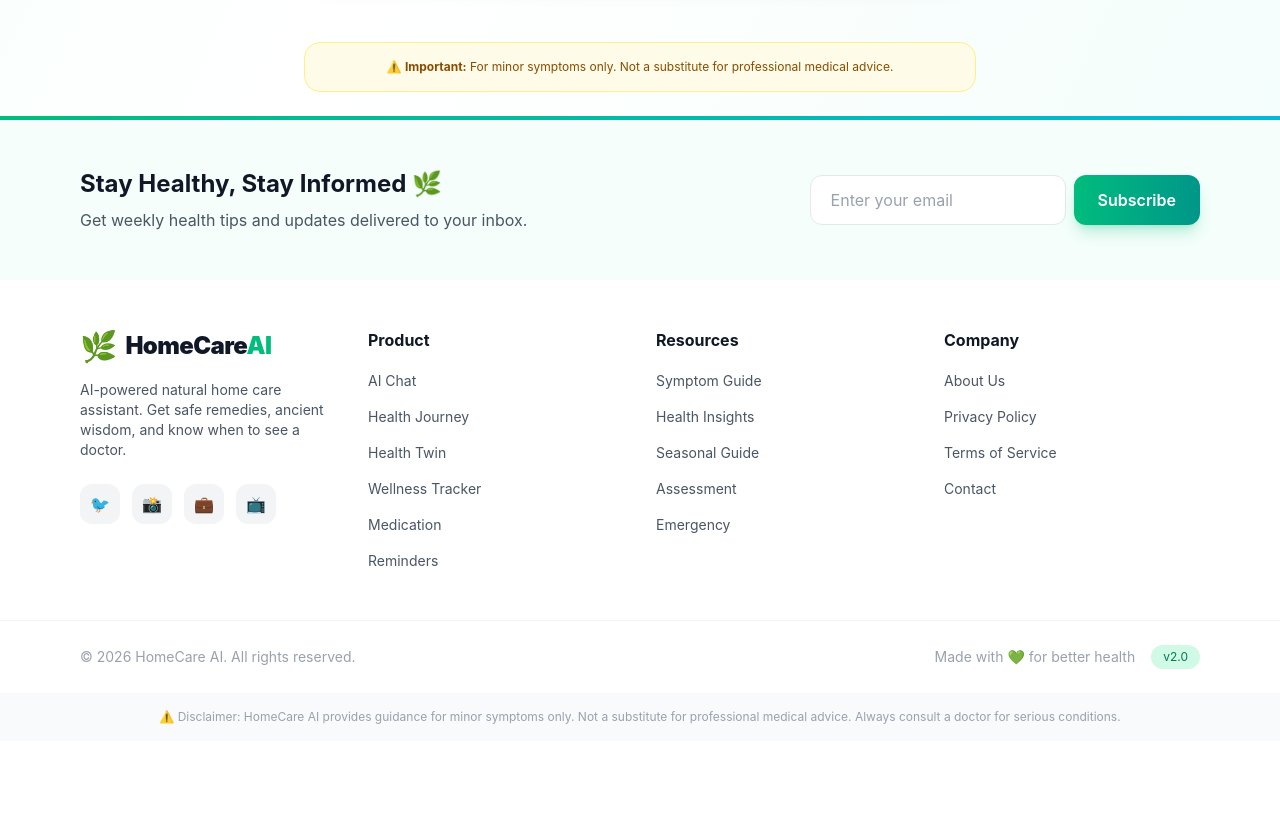
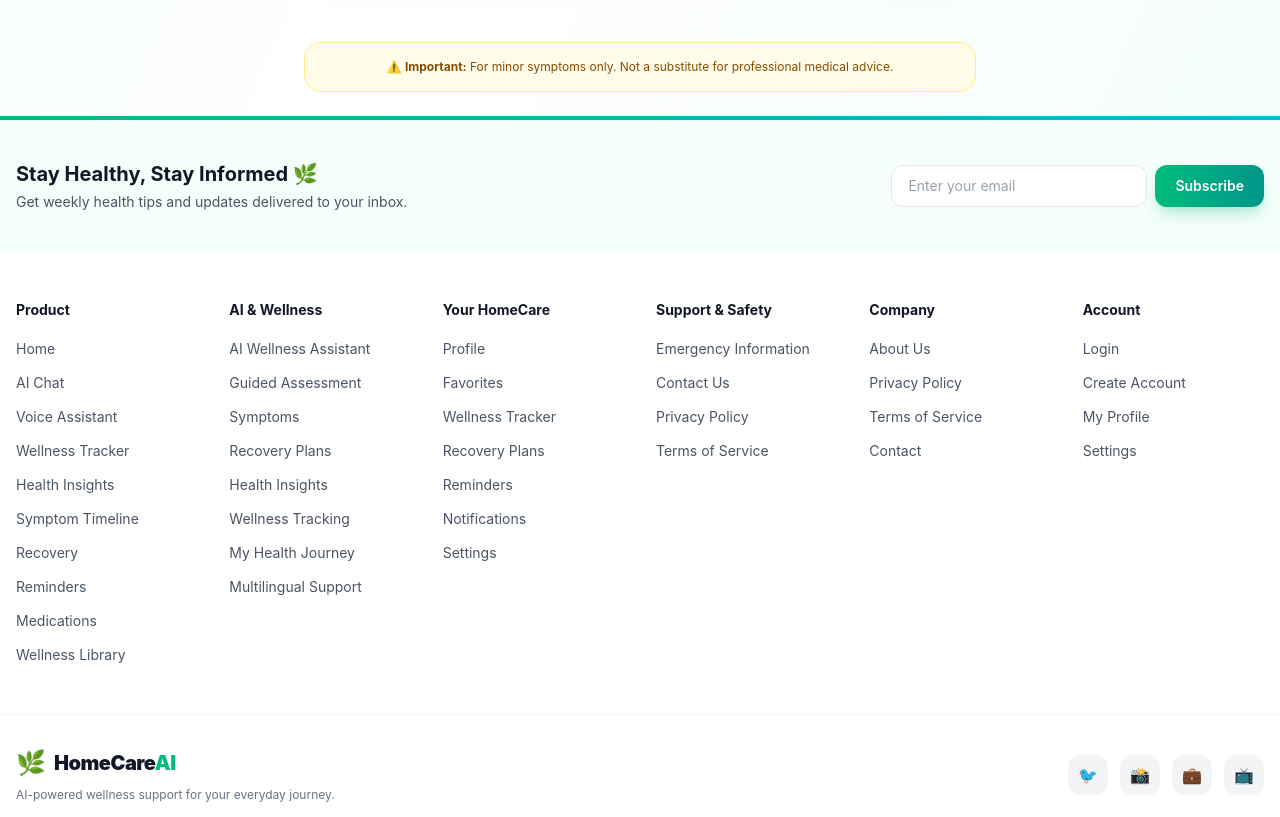
Before and after one commit to bossoftraning007/homecareai, a Next.js app in the folder frontend/: page /home in a window 1280 px wide. Shown: the part 1980-2797 px from the top of the page. Before the commit the page ends 2721 px from the top, so only its background shows below. Built offline with nearby package versions, Linux system fonts and the light colour scheme; no server answers.

Commit message:
feat: Comprehensive footer with all links organized

```diff
--- a/frontend/components/Footer.tsx
+++ b/frontend/components/Footer.tsx
@@ -2,29 +2,56 @@
 
 import { useTheme } from "next-themes";
 import Link from "next/link";
-import { motion } from "framer-motion";
 
 const footerLinks = {
   product: [
+    { label: "Home", href: "/" },
     { label: "AI Chat", href: "/chat" },
-    { label: "Health Journey", href: "/journey" },
-    { label: "Health Twin", href: "/recovery" },
+    { label: "Voice Assistant", href: "/voice" },
     { label: "Wellness Tracker", href: "/tracker" },
-    { label: "Medication", href: "/medications" },
+    { label: "Health Insights", href: "/insights" },
+    { label: "Symptom Timeline", href: "/symptoms-timeline" },
+    { label: "Recovery", href: "/recovery" },
     { label: "Reminders", href: "/reminders" },
+    { label: "Medications", href: "/medications" },
+    { label: "Wellness Library", href: "/library" },
   ],
-  resources: [
-    { label: "Symptom Guide", href: "/symptoms" },
+  aiWellness: [
+    { label: "AI Wellness Assistant", href: "/chat" },
+    { label: "Guided Assessment", href: "/questionnaire" },
+    { label: "Symptoms", href: "/symptoms" },
+    { label: "Recovery Plans", href: "/recovery" },
     { label: "Health Insights", href: "/insights" },
-    { label: "Seasonal Guide", href: "/seasonal" },
-    { label: "Assessment", href: "/questionnaire" },
-    { label: "Emergency", href: "/emergency" },
+    { label: "Wellness Tracking", href: "/tracker" },
+    { label: "My Health Journey", href: "/journey" },
+    { label: "Multilingual Support", href: "/chat" },
+  ],
+  yourHomecare: [
+    { label: "Profile", href: "/profile" },
+    { label: "Favorites", href: "/favorites" },
+    { label: "Wellness Tracker", href: "/tracker" },
+    { label: "Recovery Plans", href: "/recovery" },
+    { label: "Reminders", href: "/reminders" },
+    { label: "Notifications", href: "/notifications" },
+    { label: "Settings", href: "/settings" },
+  ],
+  supportSafety: [
+    { label: "Emergency Information", href: "/emergency" },
+    { label: "Contact Us", href: "/contact" },
+    { label: "Privacy Policy", href: "/privacy" },
+    { label: "Terms of Service", href: "/terms" },
   ],
   company: [
     { label: "About Us", href: "/about" },
     { label: "Privacy Policy", href: "/privacy" },
     { label: "Terms of Service", href: "/terms" },
     { label: "Contact", href: "/contact" },
+  ],
+  account: [
+    { label: "Login", href: "/login" },
+    { label: "Create Account", href: "/login" },
+    { label: "My Profile", href: "/profile" },
+    { label: "Settings", href: "/settings" },
   ],
 };
 
@@ -45,14 +72,14 @@ export default function Footer() {
       <div className="h-1 bg-gradient-to-r from-emerald-500 via-teal-500 to-cyan-500" />
 
       {/* Newsletter Section */}
-      <div className={`py-12 ${isDark ? "bg-gray-800/50" : "bg-emerald-50/50"}`}>
-        <div className="max-w-6xl mx-auto px-4">
+      <div className={`py-10 ${isDark ? "bg-gray-800/50" : "bg-emerald-50/50"}`}>
+        <div className="max-w-7xl mx-auto px-4">
           <div className="flex flex-col md:flex-row items-center justify-between gap-6">
             <div className="text-center md:text-left">
-              <h3 className={`text-2xl font-bold ${isDark ? "text-white" : "text-gray-900"}`}>
+              <h3 className={`text-xl font-bold ${isDark ? "text-white" : "text-gray-900"}`}>
                 Stay Healthy, Stay Informed 🌿
               </h3>
-              <p className={`mt-2 ${isDark ? "text-gray-400" : "text-gray-600"}`}>
+              <p className={`mt-1 text-sm ${isDark ? "text-gray-400" : "text-gray-600"}`}>
                 Get weekly health tips and updates delivered to your inbox.
               </p>
             </div>
@@ -60,13 +87,13 @@ export default function Footer() {
               <input
                 type="email"
                 placeholder="Enter your email"
-                className={`flex-1 md:w-64 px-5 py-3 rounded-xl outline-none transition-all ${
+                className={`flex-1 md:w-64 px-4 py-2.5 rounded-xl text-sm outline-none transition-all ${
                   isDark
                     ? "bg-gray-700 text-white placeholder:text-gray-400 focus:ring-2 focus:ring-emerald-500"
                     : "bg-white text-gray-900 placeholder:text-gray-400 border border-gray-200 focus:border-emerald-500"
                 }`}
               />
-              <button className="px-6 py-3 bg-gradient-to-r from-emerald-500 to-teal-600 text-white font-semibold rounded-xl shadow-lg shadow-emerald-500/25 hover:shadow-emerald-500/40 transition-all">
+              <button className="px-5 py-2.5 bg-gradient-to-r from-emerald-500 to-teal-600 text-white text-sm font-semibold rounded-xl shadow-lg shadow-emerald-500/25 hover:shadow-emerald-500/40 transition-all">
                 Subscribe
               </button>
             </div>
@@ -74,26 +101,154 @@ export default function Footer() {
         </div>
       </div>
 
-      {/* Main Footer */}
-      <div className="max-w-6xl mx-auto px-4 py-12">
-        <div className="grid grid-cols-1 md:grid-cols-4 gap-8">
-          {/* Brand */}
-          <div className="md:col-span-1">
-            <Link href="/" className="flex items-center gap-2 mb-4">
-              <motion.span
-                animate={{ rotate: [0, 10, -10, 0] }}
-                transition={{ duration: 3, repeat: Infinity }}
-                className="text-3xl"
-              >
-                🌿
-              </motion.span>
-              <span className={`text-2xl font-black tracking-tight ${isDark ? "text-white" : "text-gray-900"}`}>
-                HomeCare<span className="text-emerald-500">AI</span>
-              </span>
-            </Link>
-            <p className={`text-sm mb-6 ${isDark ? "text-gray-400" : "text-gray-600"}`}>
-              AI-powered natural home care assistant. Get safe remedies, ancient wisdom, and know when to see a doctor.
-            </p>
+      {/* Main Footer Links */}
+      <div className="max-w-7xl mx-auto px-4 py-12">
+        <div className="grid grid-cols-2 sm:grid-cols-3 md:grid-cols-5 lg:grid-cols-6 gap-8">
+          {/* Product */}
+          <div>
+            <h4 className={`font-bold mb-4 text-sm ${isDark ? "text-white" : "text-gray-900"}`}>
+              Product
+            </h4>
+            <ul className="space-y-2.5">
+              {footerLinks.product.map((link) => (
+                <li key={link.label}>
+                  <Link
+                    href={link.href}
+                    className={`text-sm transition-colors ${
+                      isDark ? "text-gray-400 hover:text-emerald-400" : "text-gray-600 hover:text-emerald-600"
+                    }`}
+                  >
+                    {link.label}
+                  </Link>
+                </li>
+              ))}
+            </ul>
+          </div>
+
+          {/* AI & Wellness */}
+          <div>
+            <h4 className={`font-bold mb-4 text-sm ${isDark ? "text-white" : "text-gray-900"}`}>
+              AI & Wellness
+            </h4>
+            <ul className="space-y-2.5">
+              {footerLinks.aiWellness.map((link) => (
+                <li key={link.label}>
+                  <Link
+                    href={link.href}
+                    className={`text-sm transition-colors ${
+                      isDark ? "text-gray-400 hover:text-emerald-400" : "text-gray-600 hover:text-emerald-600"
+                    }`}
+                  >
+                    {link.label}
+                  </Link>
+                </li>
+              ))}
+            </ul>
+          </div>
+
+          {/* Your HomeCare */}
+          <div>
+            <h4 className={`font-bold mb-4 text-sm ${isDark ? "text-white" : "text-gray-900"}`}>
+              Your HomeCare
+            </h4>
+            <ul className="space-y-2.5">
+              {footerLinks.yourHomecare.map((link) => (
+                <li key={link.label}>
+                  <Link
+                    href={link.href}
+                    className={`text-sm transition-colors ${
+                      isDark ? "text-gray-400 hover:text-emerald-400" : "text-gray-600 hover:text-emerald-600"
+                    }`}
+                  >
+                    {link.label}
+                  </Link>
+                </li>
+              ))}
+            </ul>
+          </div>
+
+          {/* Support & Safety */}
+          <div>
+            <h4 className={`font-bold mb-4 text-sm ${isDark ? "text-white" : "text-gray-900"}`}>
+              Support & Safety
+            </h4>
+            <ul className="space-y-2.5">
+              {footerLinks.supportSafety.map((link) => (
+                <li key={link.label}>
+                  <Link
+                    href={link.href}
+                    className={`text-sm transition-colors ${
+                      isDark ? "text-gray-400 hover:text-emerald-400" : "text-gray-600 hover:text-emerald-600"
+                    }`}
+                  >
+                    {link.label}
+                  </Link>
+                </li>
+              ))}
+            </ul>
+          </div>
+
+          {/* Company */}
+          <div>
+            <h4 className={`font-bold mb-4 text-sm ${isDark ? "text-white" : "text-gray-900"}`}>
+              Company
+            </h4>
+            <ul className="space-y-2.5">
+              {footerLinks.company.map((link) => (
+                <li key={link.label}>
+                  <Link
+                    href={link.href}
+                    className={`text-sm transition-colors ${
+                      isDark ? "text-gray-400 hover:text-emerald-400" : "text-gray-600 hover:text-emerald-600"
+                    }`}
+                  >
+                    {link.label}
+                  </Link>
+                </li>
+              ))}
+            </ul>
+          </div>
+
+          {/* Account */}
+          <div>
+            <h4 className={`font-bold mb-4 text-sm ${isDark ? "text-white" : "text-gray-900"}`}>
+              Account
+            </h4>
+            <ul className="space-y-2.5">
+              {footerLinks.account.map((link) => (
+                <li key={link.label}>
+                  <Link
+                    href={link.href}
+                    className={`text-sm transition-colors ${
+                      isDark ? "text-gray-400 hover:text-emerald-400" : "text-gray-600 hover:text-emerald-600"
+                    }`}
+                  >
+                    {link.label}
+                  </Link>
+                </li>
+              ))}
+            </ul>
+          </div>
+        </div>
+      </div>
+
+      {/* Brand & Social */}
+      <div className={`border-t ${isDark ? "border-gray-800" : "border-gray-100"}`}>
+        <div className="max-w-7xl mx-auto px-4 py-8">
+          <div className="flex flex-col md:flex-row items-center justify-between gap-6">
+            {/* Brand */}
+            <div className="flex flex-col items-center md:items-start gap-2">
+              <Link href="/" className="flex items-center gap-2">
+                <span className="text-2xl">🌿</span>
+                <span className={`text-xl font-black tracking-tight ${isDark ? "text-white" : "text-gray-900"}`}>
+                  HomeCare<span className="text-emerald-500">AI</span>
+                </span>
+              </Link>
+              <p className={`text-xs max-w-xs text-center md:text-left ${isDark ? "text-gray-500" : "text-gray-500"}`}>
+                AI-powered wellness support for your everyday journey.
+              </p>
+            </div>
+
             {/* Social Links */}
             <div className="flex gap-3">
               {socialLinks.map((social) => (
@@ -112,78 +267,21 @@ export default function Footer() {
               ))}
             </div>
           </div>
-
-          {/* Product Links */}
-          <div>
-            <h4 className={`font-bold mb-4 ${isDark ? "text-white" : "text-gray-900"}`}>Product</h4>
-            <ul className="space-y-3">
-              {footerLinks.product.map((link) => (
-                <li key={link.href}>
-                  <Link
-                    href={link.href}
-                    className={`text-sm transition-colors ${
-                      isDark ? "text-gray-400 hover:text-emerald-400" : "text-gray-600 hover:text-emerald-600"
-                    }`}
-                  >
-                    {link.label}
-                  </Link>
-                </li>
-              ))}
-            </ul>
-          </div>
-
-          {/* Resources Links */}
-          <div>
-            <h4 className={`font-bold mb-4 ${isDark ? "text-white" : "text-gray-900"}`}>Resources</h4>
-            <ul className="space-y-3">
-              {footerLinks.resources.map((link) => (
-                <li key={link.href}>
-                  <Link
-                    href={link.href}
-                    className={`text-sm transition-colors ${
-                      isDark ? "text-gray-400 hover:text-emerald-400" : "text-gray-600 hover:text-emerald-600"
-                    }`}
-                  >
-                    {link.label}
-                  </Link>
-                </li>
-              ))}
-            </ul>
-          </div>
-
-          {/* Company Links */}
-          <div>
-            <h4 className={`font-bold mb-4 ${isDark ? "text-white" : "text-gray-900"}`}>Company</h4>
-            <ul className="space-y-3">
-              {footerLinks.company.map((link) => (
-                <li key={link.href}>
-                  <Link
-                    href={link.href}
-                    className={`text-sm transition-colors ${
-                      isDark ? "text-gray-400 hover:text-emerald-400" : "text-gray-600 hover:text-emerald-600"
-                    }`}
-                  >
-                    {link.label}
-                  </Link>
-                </li>
-              ))}
-            </ul>
-          </div>
         </div>
       </div>
 
       {/* Bottom Bar */}
       <div className={`border-t ${isDark ? "border-gray-800" : "border-gray-100"}`}>
-        <div className="max-w-6xl mx-auto px-4 py-6">
-          <div className="flex flex-col md:flex-row items-center justify-between gap-4">
-            <p className={`text-sm ${isDark ? "text-gray-500" : "text-gray-400"}`}>
+        <div className="max-w-7xl mx-auto px-4 py-5">
+          <div className="flex flex-col md:flex-row items-center justify-between gap-3">
+            <p className={`text-xs ${isDark ? "text-gray-500" : "text-gray-400"}`}>
               © {new Date().getFullYear()} HomeCare AI. All rights reserved.
             </p>
             <div className="flex items-center gap-4">
-              <span className={`text-sm ${isDark ? "text-gray-500" : "text-gray-400"}`}>
+              <span className={`text-xs ${isDark ? "text-gray-500" : "text-gray-400"}`}>
                 Made with 💚 for better health
               </span>
-              <span className={`text-xs px-3 py-1 rounded-full ${
+              <span className={`text-xs px-2 py-0.5 rounded-full ${
                 isDark ? "bg-emerald-500/20 text-emerald-400" : "bg-emerald-100 text-emerald-700"
               }`}>
                 v2.0
@@ -195,9 +293,9 @@ export default function Footer() {
 
       {/* Disclaimer */}
       <div className={`py-4 ${isDark ? "bg-gray-800/30" : "bg-gray-50"}`}>
-        <div className="max-w-6xl mx-auto px-4 text-center">
+        <div className="max-w-7xl mx-auto px-4 text-center">
           <p className={`text-xs ${isDark ? "text-gray-500" : "text-gray-400"}`}>
-            ⚠️ Disclaimer: HomeCare AI provides guidance for minor symptoms only. Not a substitute for professional medical advice. Always consult a doctor for serious conditions.
+            <strong>HomeCare AI</strong> is designed to provide general wellness information and AI-generated guidance. It does not provide medical diagnosis or replace professional healthcare advice. In an emergency, contact appropriate local emergency services or a qualified healthcare professional.
           </p>
         </div>
       </div>
```
